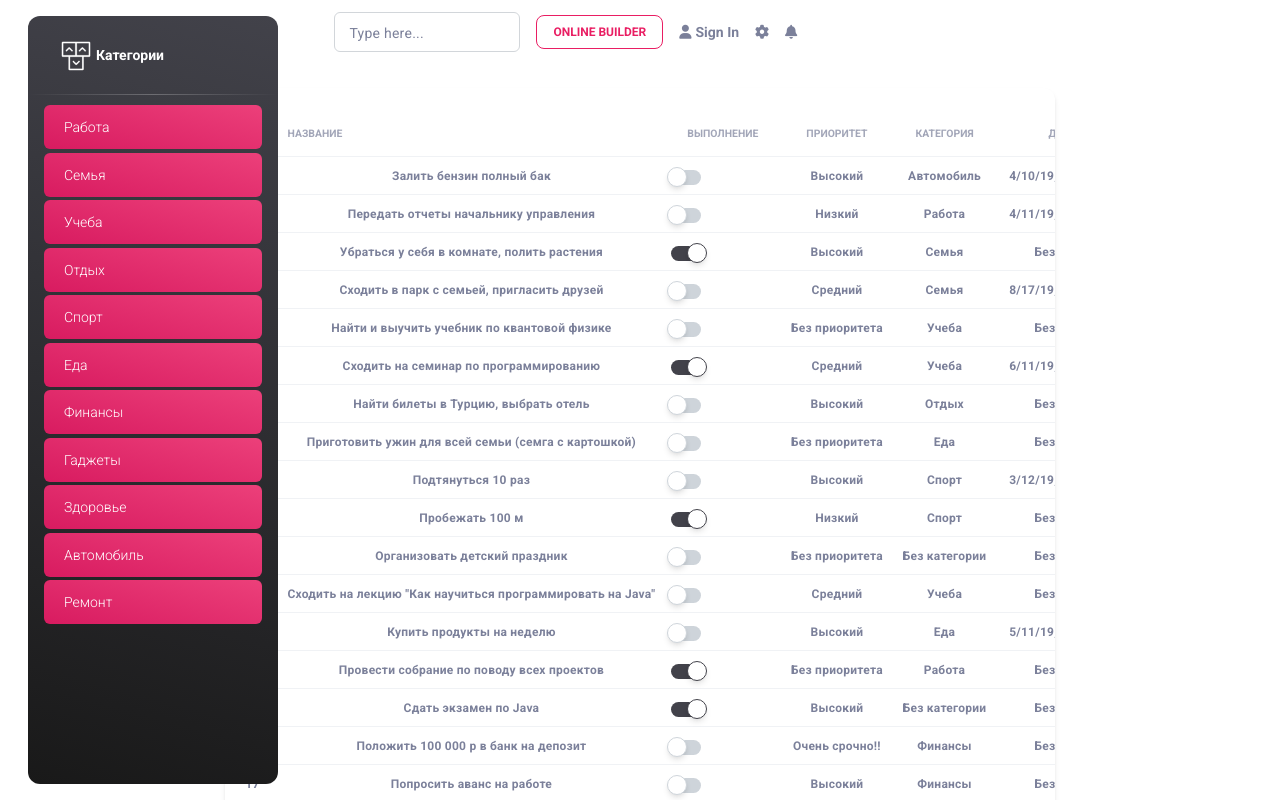
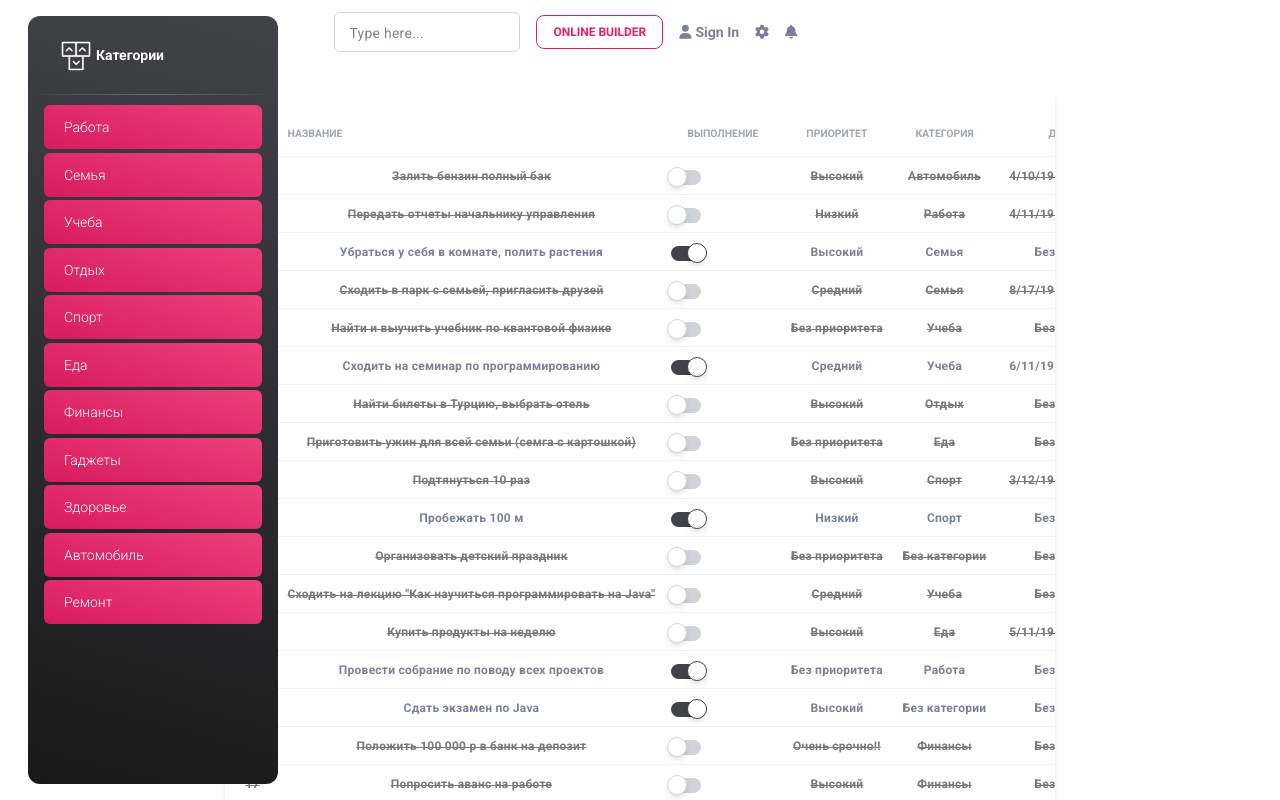
Before and after one commit to sosedvovan/todo, an Angular app: page / in a window 1280 px wide. Shown: the top 800 px of the page. Built offline with nearby package versions, Linux system fonts and the light colour scheme.

Commit message:
Commit #16 зачеркиваем текст когда выполнил задачу

```diff
--- a/src/app/views/tasks/tasks/tasks.component.css
+++ b/src/app/views/tasks/tasks/tasks.component.css
@@ -0,0 +1,4 @@
+.completed{
+  text-decoration: line-through;
+  color: #797979;
+}
--- a/src/app/views/tasks/tasks/tasks.component.html
+++ b/src/app/views/tasks/tasks/tasks.component.html
@@ -15,7 +15,8 @@
 
 
     <tbody>
-    <tr *ngFor="let task of tasks; let i = index">
+    <tr *ngFor="let task of tasks; let i = index"
+        [class.completed]="!task.completed">
 
       <td class="align-middle text-center text-sm">
         <span class="text-xs font-weight-bold"> {{i + 1}} </span>
@@ -30,7 +31,8 @@
       <td class="align-middle text-center text-sm">
         <span class="text-xs font-weight-bold">
           <div class="form-check form-switch ps-0 is-filled">
-                        <input class="form-check-input ms-auto" type="checkbox" id="flexSwitchCheckDefault" [checked]="task.completed">
+                        <input class="form-check-input ms-auto" type="checkbox" id="flexSwitchCheckDefault" [checked]="task.completed"
+                        (click)="toggleTaskCompleted(task)">
                       </div>
         </span>
       </td>
--- a/src/app/views/tasks/tasks/tasks.component.ts
+++ b/src/app/views/tasks/tasks/tasks.component.ts
@@ -28,4 +28,9 @@ export class TasksComponent implements OnInit{
     this.dataHandler.taskSubject.subscribe(tasks => this.tasks = tasks);
   }
 
+  //для галочки(выполненно не выполненно) - меняем булеан на противоположный
+  toggleTaskCompleted(task: Task) {
+    task.completed = !task.completed;
+
+  }
 }
```
